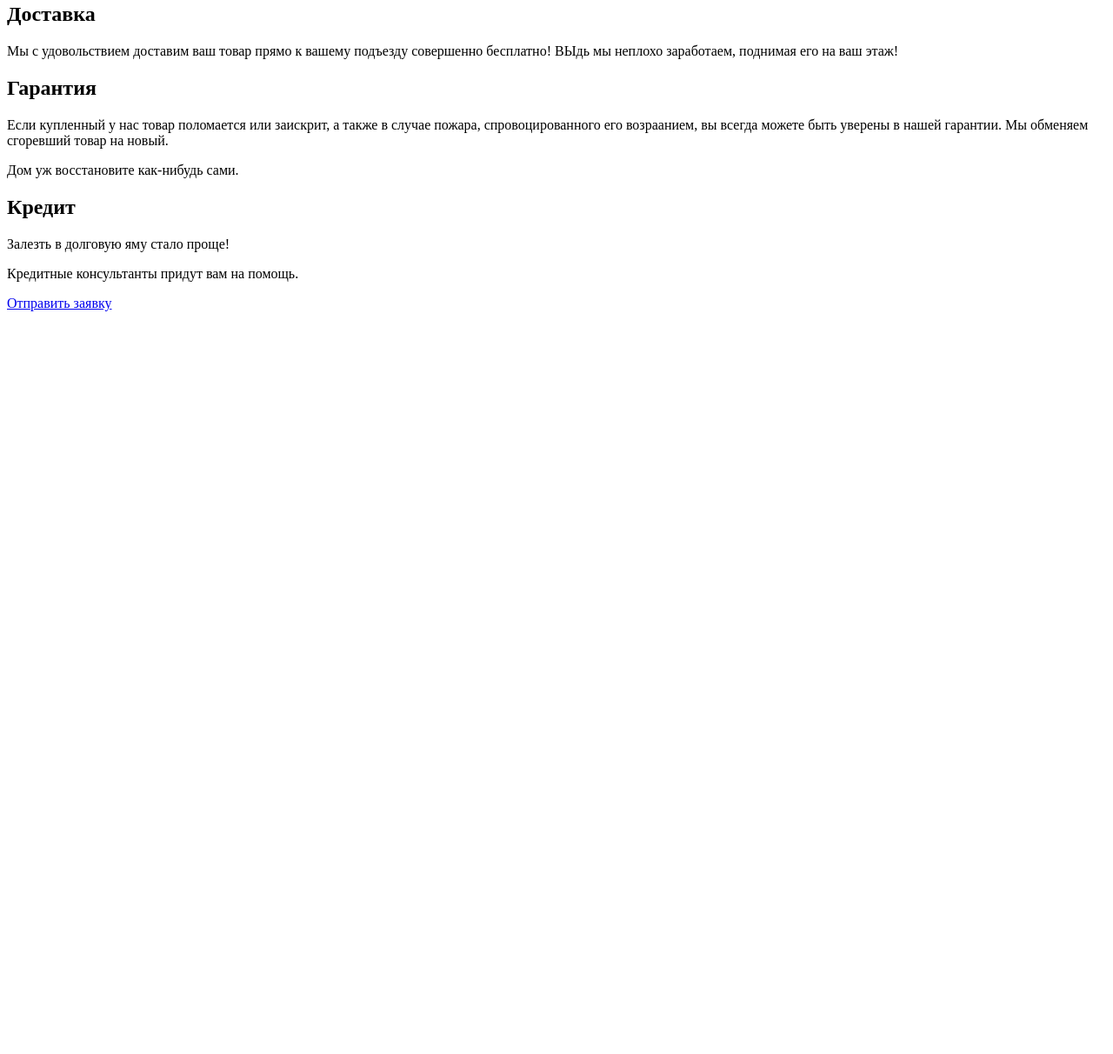
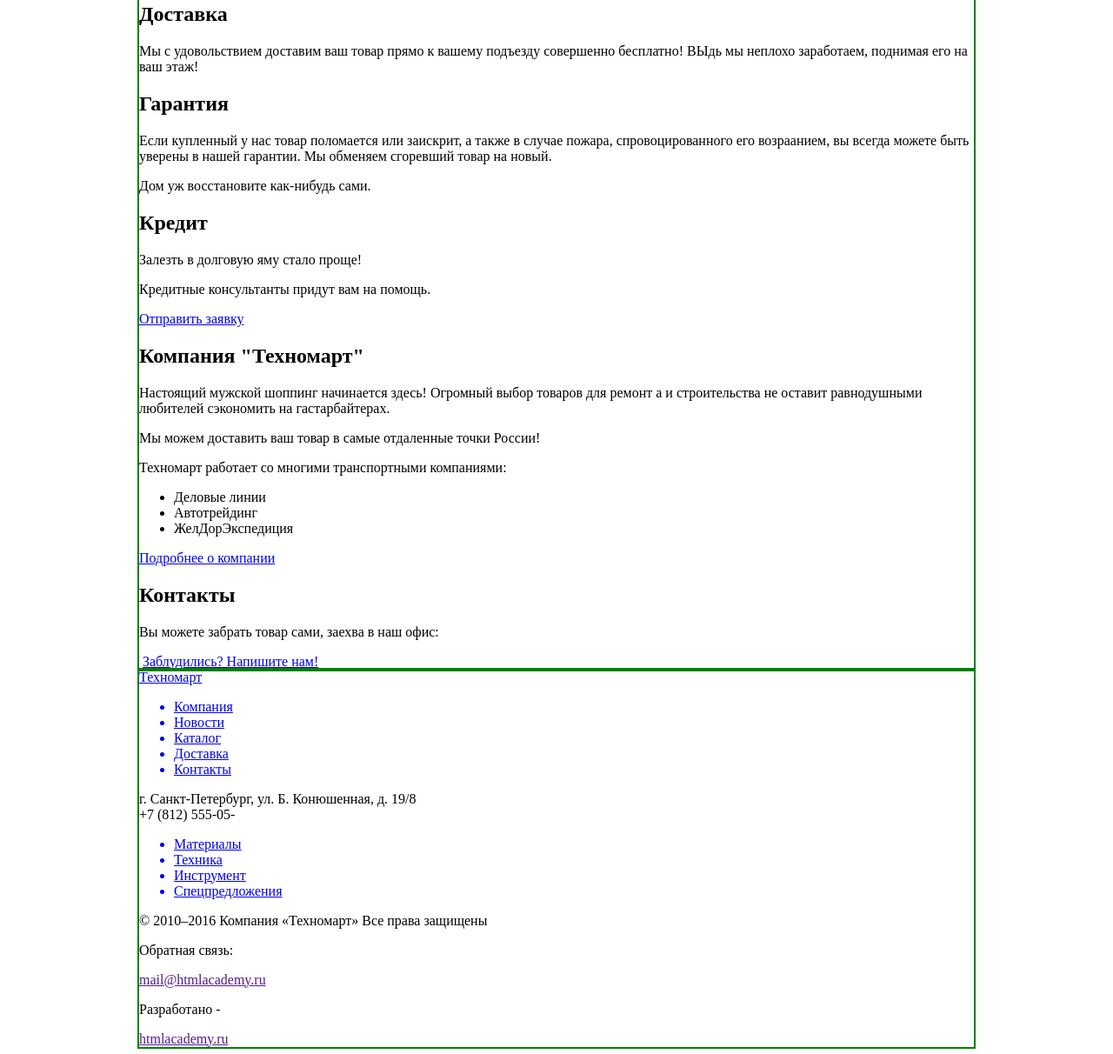
Before and after one commit to alexandraleo/45442-technomart, a plain HTML site: page index.html in a window 1280 px wide. Shown: the part 1143-2355 px from the top of the page at 87% size. Before the commit the page ends 1509 px from the top, so only its background shows below. Drawn offline with Linux system fonts and the light colour scheme.

Commit message:
Текст индекса, наброски структуры

```diff
--- a/css/style.css
+++ b/css/style.css
@@ -0,0 +1,5 @@
+.container {
+	width: 960px;
+	margin: 0 auto;
+	outline: 2px solid green;
+}
--- a/index.html
+++ b/index.html
@@ -7,6 +7,7 @@
   </head>
   <body>
   	<header>
+  		<div class="container">
 	  		<div class="store-navigation">
 	  			<a href="index.html">Техномарт</a>
 	  			<a href="#">Поиск</a>
@@ -32,10 +33,11 @@
 	  				<a href="#"><li>Контакты</li></a>
 	  			</ul>
 	  		</nav>
+  		</div>
   	</header>
   	<main>
   		<div class="container">
-  			<div class="slider-block">
+  			<section class="slider-block">
   				<div>Материалы на любой вкус</div>
   				<div>Инструмент на все случаи</div>
   				<div>Техника для стройки</div>
@@ -53,11 +55,10 @@
   						<a href="#">Открыть каталог</a>
   					</div>
   				</div>
-  			</div>
-  			<div class="popular">
+  			</section>
+  			<section class="popular">
 	  			<h2>Популярные товары:</h2>
 	  			<a href="#">Все популярные товары</a>
-  			</div>
 	  			<div class="products">
 	  				<div class="item">
 	  					<p>Перфоратор BOSCH BFG 9000</p>
@@ -72,14 +73,15 @@
 	  					<p>Перфоратор BOSCH BFG 2000</p>
 	  				</div>
 	  			</div>
-			<div class="popular">
+  			</section>
+			<section class="popular">
 				<h2>Популярные производители:</h2>
 				<a href="#">Все производители</a>
-			</div>
 				<div class="producers">
 					<img src="">
 				</div>
-			<div class="services">
+			</section>
+			<section class="services">
 				<h2>Сервисы</h2>
 				<p>Хороший интернет-магазин отличается от плохого не только ценами!</p>
 				<p>Мы стараемся изо всех сил, чтобы сделать ваши покупки приятными.</p>
@@ -103,9 +105,62 @@
 					<p>Кредитные консультанты придут вам на помощь.</p>
 					<a href="#">Отправить заявку</a>
 				</div>
+			</section>
+			<section class="about">
+					<h2>Компания "Техномарт"</h2>
+					<p>Настоящий мужской шоппинг начинается здесь! Огромный выбор товаров для ремонт а и строительства не оставит равнодушными любителей сэкономить на гастарбайтерах.</p>
+					<p>Мы можем доставить ваш товар в самые отдаленные точки России!</p>
+					<p>Техномарт работает со многими транспортными компаниями:</p>
+					<ul>
+						<li>Деловые линии</li>
+						<li>Автотрейдинг</li>
+						<li>ЖелДорЭкспедиция</li>
+					</ul>
+					<a href="#">Подробнее о компании</a>
+			</section>
+			<section class="map">
+				<h2>Контакты</h2>
+				<p>Вы можете забрать товар сами, заехва в наш офис:</p>
+				<img src="">
+				<a href="#">Заблудились? Напишите нам!</a>
+			</section>
+  		</div>
+  	</main>
+	<footer>
+		<div class="container">
+			<a href="index.html">Техномарт</a>
+			<ul>
+				<a href="#"><li>Компания</li></a>
+				<a href="#"><li>Новости</li></a>
+				<a href="catalog.html"><li>Каталог</li></a>
+				<a href="#"><li>Доставка</li></a>
+				<a href="#"><li>Контакты</li></a>
+			</ul>
+			<p>г. Санкт-Петербург, ул. Б. Конюшенная, д. 19/8 <br>
+			 +7 (812) 555-05-</p>
+			 <ul>
+				<a href="#"><li>Материалы</li></a>
+				<a href="#"><li>Техника</li></a>
+				<a href="#"><li>Инструмент</li></a>
+				<a href="#"><li>Спецпредложения</li></a>
+			</ul>
+			<div class="copyright">
+				<p>© 2010–2016 Компания «Техномарт» Все права защищены</p>
+			</div>
+			<div class="socials">
+				<a href=""></a>
+				<a href=""></a>
+				<a href=""></a>
+			</div>
+			<div>
+				<p>Обратная связь:</p>
+				<a href="">mail@htmlacademy.ru</a>
+			</div>
+			<div>
+				<p>Разработано - </p>
+				<a href="">htmlacademy.ru</a>
 			</div>
 		</div>
-  	</main>
-	<footer></footer>
+	</footer>
   </body>
 </html>
```
Also changed, not shown: catalog.html (+73 -0 lines). Lines whose indentation alone changed are shown as unchanged.
